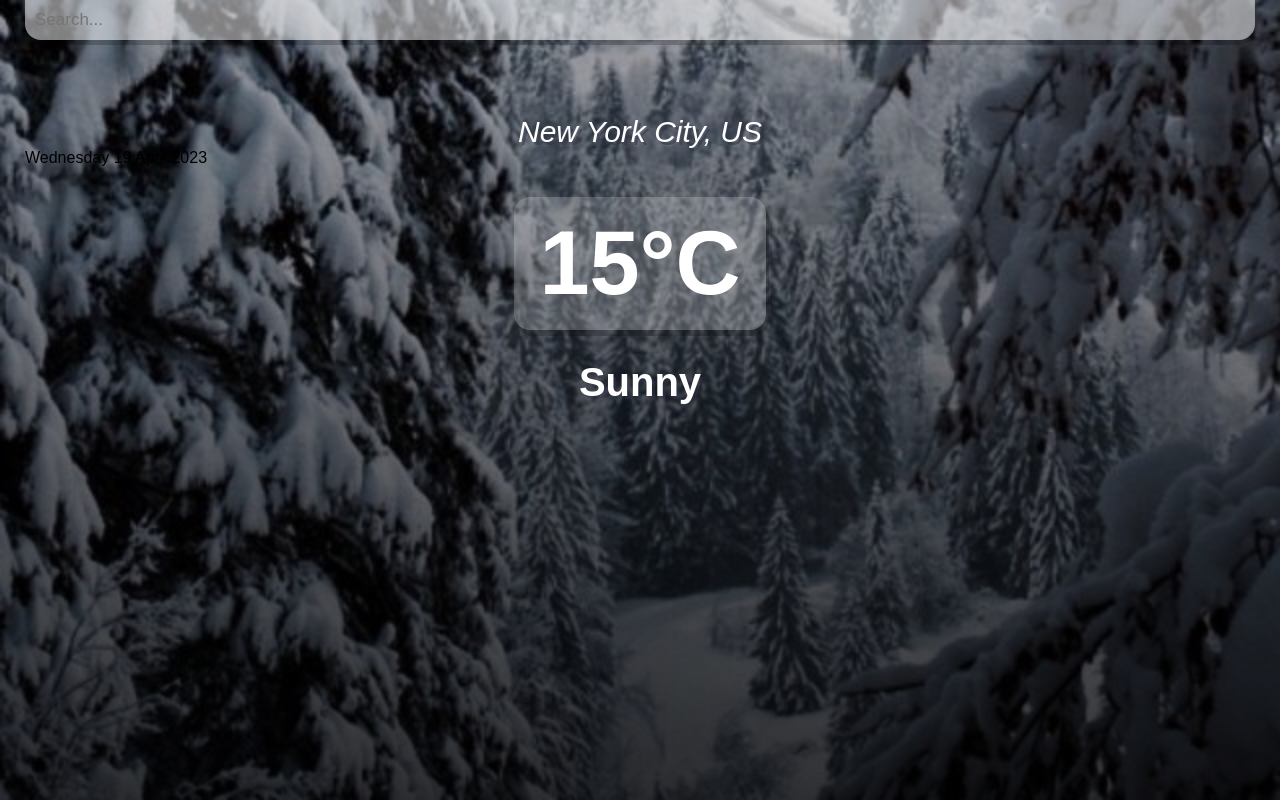
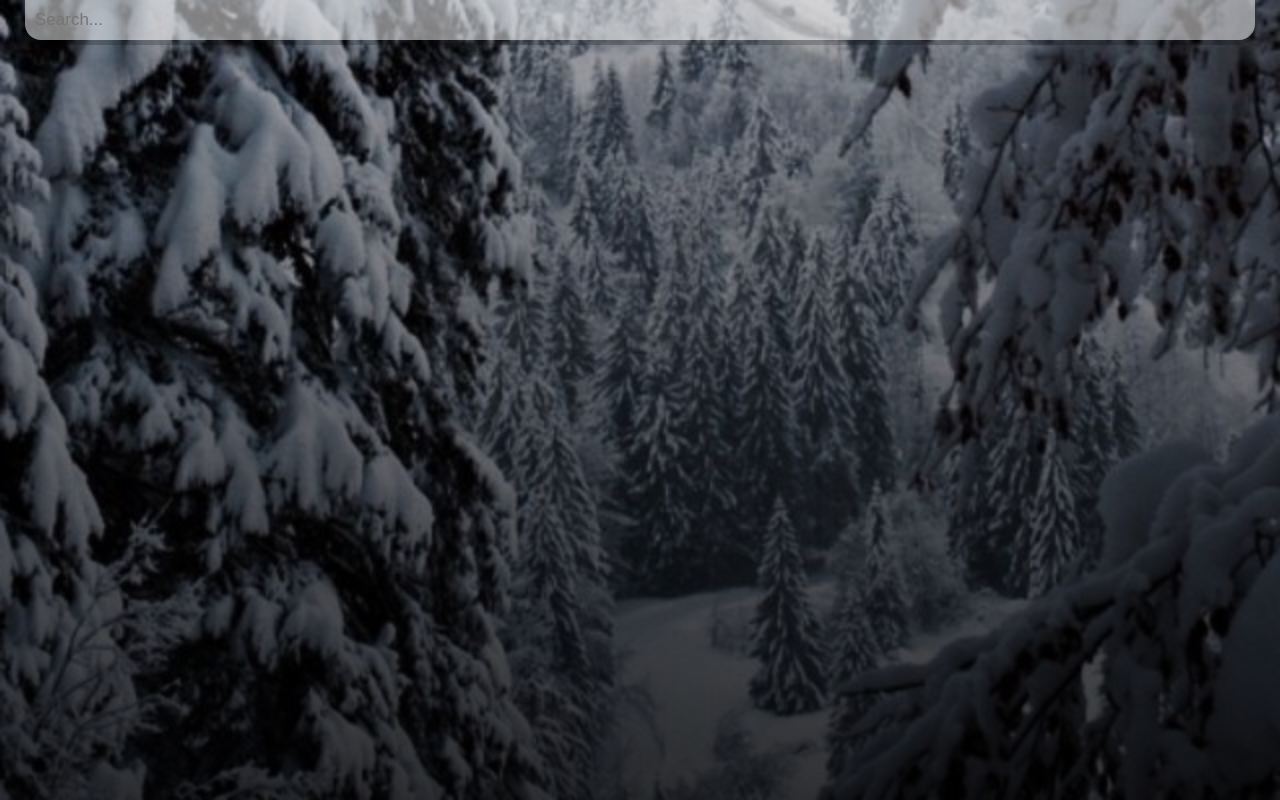
Before and after one commit to Brycies/Weather-React.app, a React (Create React App) app: page / in a window 1280 px wide. Built offline with nearby package versions, Linux system fonts and the light colour scheme.

Commit message:
weather app

```diff
--- a/src/App.js
+++ b/src/App.js
@@ -49,17 +49,25 @@ function App() {
 
     let day = days[d.getDay()];
 
-    let dates = d.getDate();
+    let date = d.getDate();
 
     let month = months[d.getMonth()];
 
-    let years = d.getFullYear();
+    let year = d.getFullYear();
 
-    return `${day} ${dates} ${month} ${years}`;
+    return `${day} ${date} ${month} ${year}`;
   };
 
   return (
-    <div className="app">
+    <div
+      className={
+        typeof weather.main != "undefined"
+          ? weather.main.temp > 16
+            ? "app warm"
+            : "app"
+          : "app"
+      }
+    >
       <main>
         <div className="search-box">
           <input
@@ -71,14 +79,22 @@ function App() {
             onKeyPress={search}
           ></input>
         </div>
-        <div className="location-box">
-          <div className="location">New York City, US</div>
-          <div className="date">{dateBuilder(new Date())}</div>
-        </div>
-        <div className="weather-box">
-          <div className="temp">15°C</div>
-          <div className="weather">Sunny</div>
-        </div>
+        {typeof weather.main != "undefined" ? (
+          <div>
+            <div className="location-box">
+              <div className="location">
+                {weather.name}, {weather.sys.country}
+              </div>
+              <div className="date">{dateBuilder(new Date())}</div>
+            </div>
+            <div className="weather-box">
+              <div className="temp">{Math.round(weather.main.temp)}°C</div>
+              <div className="weather">{weather.weather[0].main}</div>
+            </div>
+          </div>
+        ) : (
+          ""
+        )}
       </main>
     </div>
   );
--- a/src/index.css
+++ b/src/index.css
@@ -59,7 +59,7 @@ main {
   text-align: center;
   text-shadow: 3px 3px rgb(50, 50, 70, 0.5);
 }
-.location {
+.location-box .date {
   color: #fff;
   font-size: 20px;
   font-weight: 300;
```
